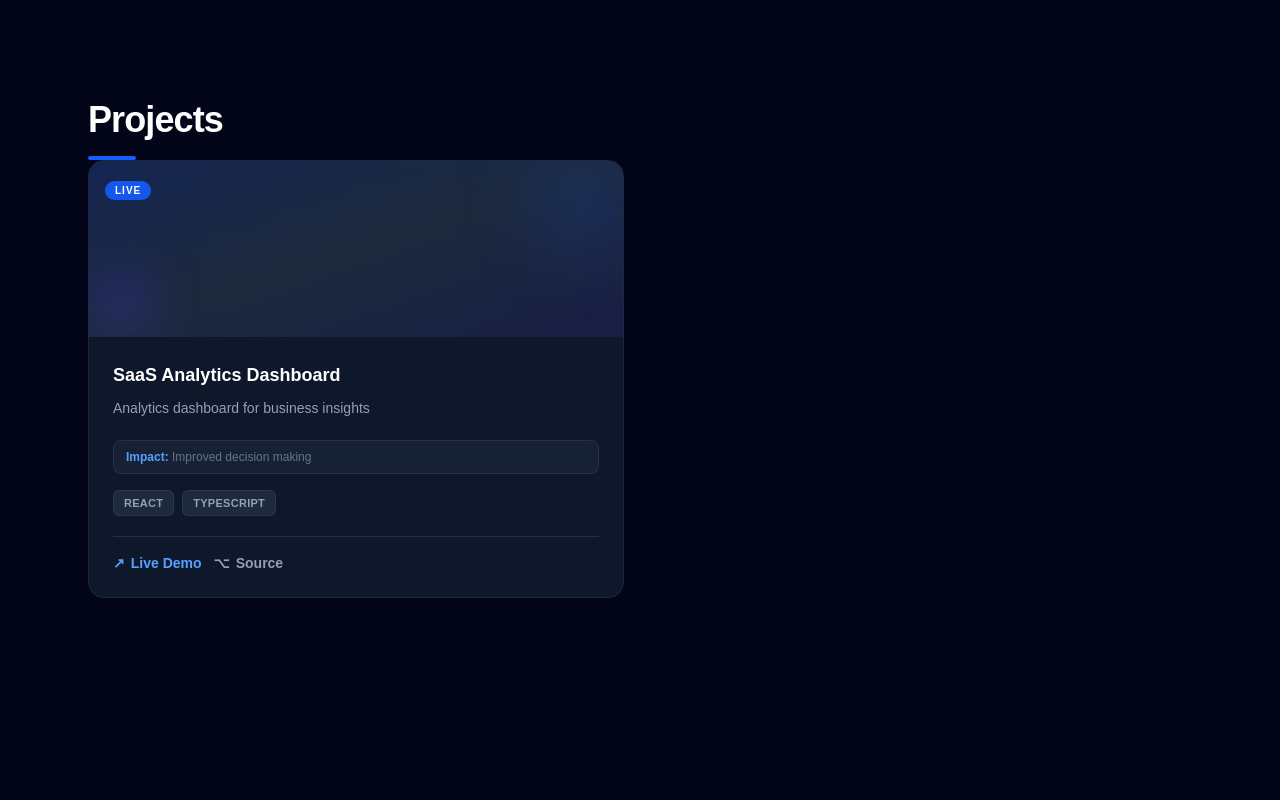
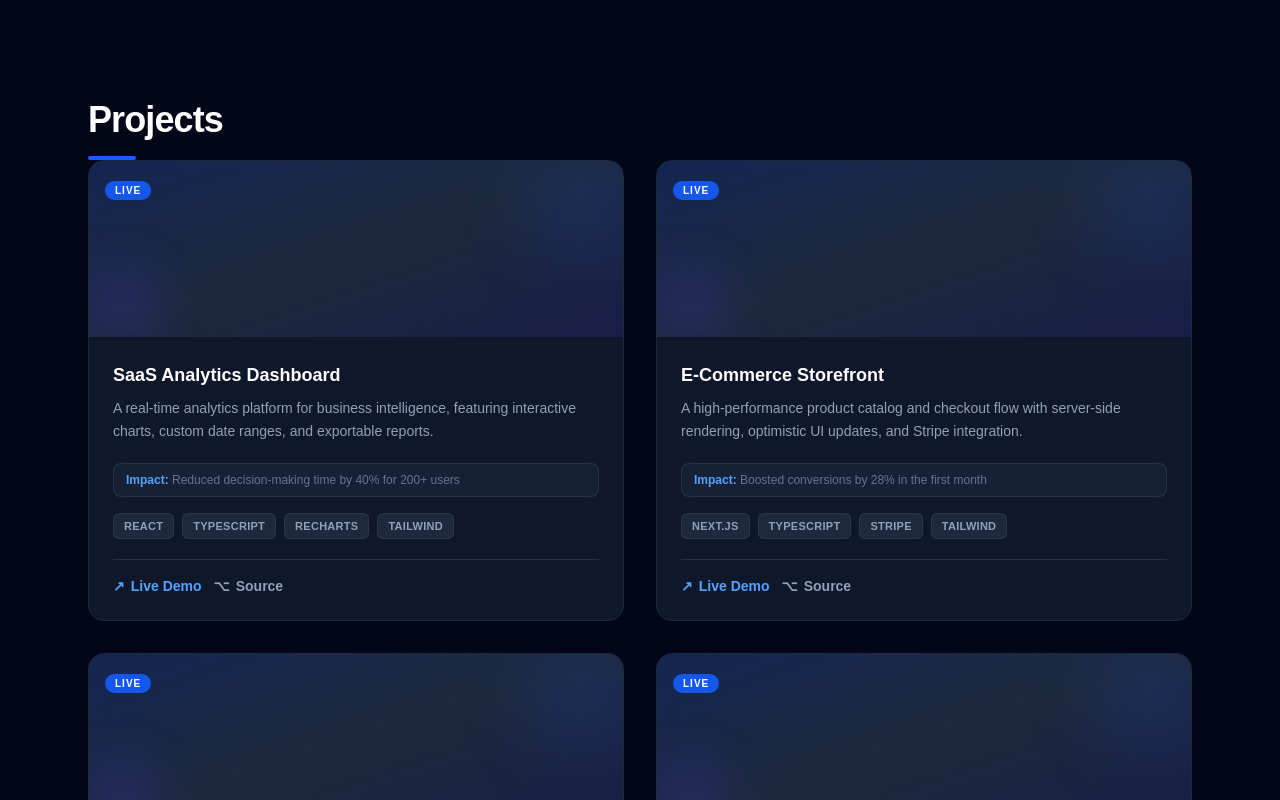
Before and after one commit to md-sazzadul/portfolio, a React (Vite) app: page / in a window 1280 px wide. Shown: the part 2000-2800 px from the top of the page. Before the commit the page ends 2678 px from the top, so only its background shows below. Built offline with nearby package versions, Linux system fonts and the light colour scheme.

Commit message:
feat: expand projects data with detailed and realistic entries

```diff
--- a/src/data/projects.ts
+++ b/src/data/projects.ts
@@ -1,14 +1,48 @@
-import type { Project } from "../types/project";
+import type { Project } from '../types/project';
 
 export const projects: Project[] = [
   {
-    title: "SaaS Analytics Dashboard",
-    description: "Analytics dashboard for business insights",
-    problem: "Tracking metrics is difficult",
-    solution: "Built dashboard with charts",
-    impact: "Improved decision making",
-    tech: ["React", "TypeScript"],
-    github: "#",
-    live: "#",
+    title: 'SaaS Analytics Dashboard',
+    description:
+      'A real-time analytics platform for business intelligence, featuring interactive charts, custom date ranges, and exportable reports.',
+    problem: 'Teams struggled to interpret raw metrics without context',
+    solution: 'Built a dashboard with composable chart components and filters',
+    impact: 'Reduced decision-making time by 40% for 200+ users',
+    tech: ['React', 'TypeScript', 'Recharts', 'Tailwind'],
+    github: '#',
+    live: '#',
+  },
+  {
+    title: 'E-Commerce Storefront',
+    description:
+      'A high-performance product catalog and checkout flow with server-side rendering, optimistic UI updates, and Stripe integration.',
+    problem: 'Legacy checkout had 60% cart abandonment rate',
+    solution: 'Rebuilt with Next.js, reducing time-to-interactive by 3×',
+    impact: 'Boosted conversions by 28% in the first month',
+    tech: ['Next.js', 'TypeScript', 'Stripe', 'Tailwind'],
+    github: '#',
+    live: '#',
+  },
+  {
+    title: 'Design System Library',
+    description:
+      'A comprehensive component library with 50+ accessible, themeable components documented in Storybook.',
+    problem: 'Inconsistent UI across 5 internal products',
+    solution: 'Created a shared design system with strict a11y standards',
+    impact: 'Cut new feature development time by 35%',
+    tech: ['React', 'TypeScript', 'Storybook', 'Radix UI'],
+    github: '#',
+    live: '#',
+  },
+  {
+    title: 'Real-time Chat App',
+    description:
+      'A WebSocket-powered messaging platform with rooms, file sharing, and message threading built for remote teams.',
+    problem: 'Remote teams lacked a lightweight communication tool',
+    solution: 'Built with React + socket.io with optimistic message rendering',
+    impact: 'Deployed to 500+ daily active users',
+    tech: ['React', 'Socket.io', 'Node.js', 'PostgreSQL'],
+    github: '#',
+    live: '#',
   },
 ];
```
